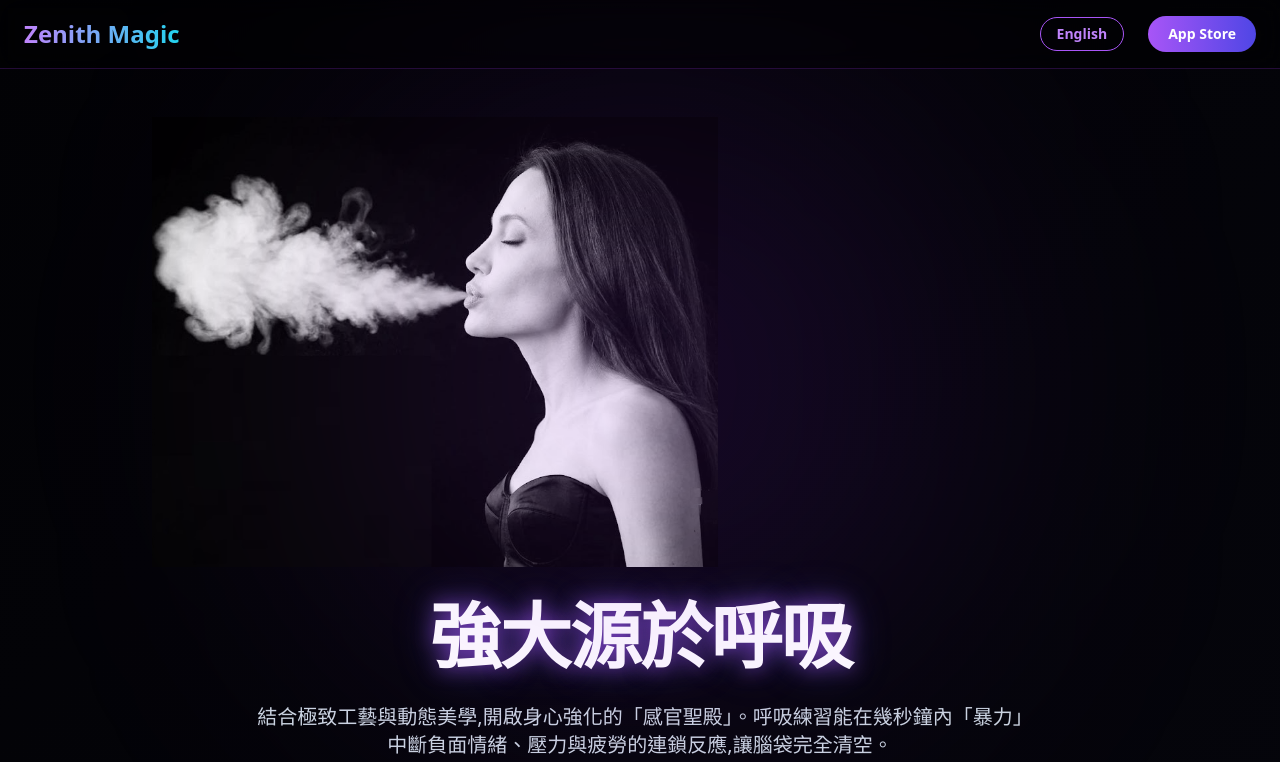
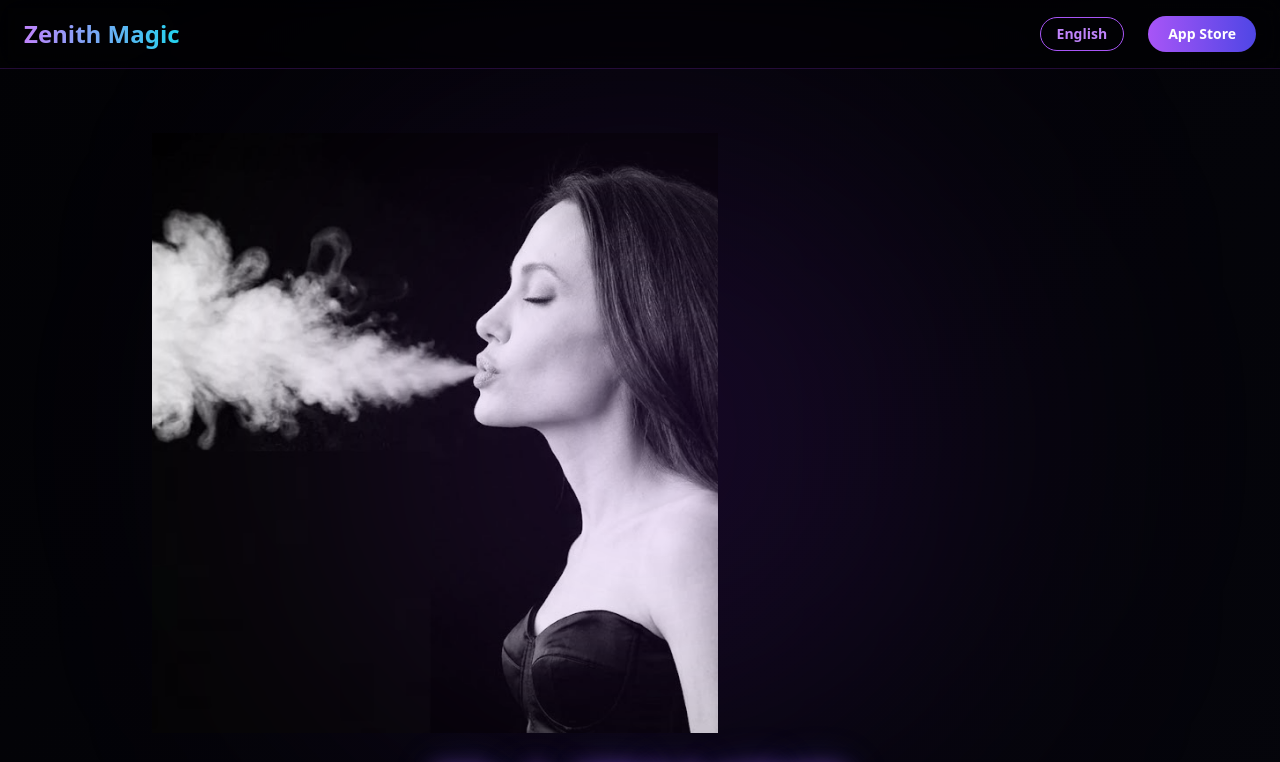
Before and after one commit to jksummerx8-hub/Zenith-Magic, a plain HTML site: page index.html in a window 1280 px wide. Shown: the top 762 px of the page. Drawn offline with nearby package versions, Linux system fonts and the light colour scheme.

Commit message:
Adjust layout and image height in index.html

```diff
--- a/index.html
+++ b/index.html
@@ -72,8 +72,8 @@ background: linear-gradient(90deg, #3B82F6 0%, #06B6D4 100%);
 <section class="max-w-5xl mx-auto text-center px-6 py-24 relative">
 <div class="absolute top-1/3 left-1/2 -translate-x-1/2 -translate-y-1/2 w-[600px] h-[600px] bg-purple-600/15 blur-[140px] rounded-full pointer-events-none"></div>
 
-<div class="w-full flex justify-start mb-8 -mt-12">
-    <div class="w-full md:w-[58%] h-[450px] overflow-hidden">
+<div class="w-full flex justify-start mb-8 -mt-8">
+    <div class="w-full md:w-[58%] h-[600px] overflow-hidden">
         <img src="https://raw.githubusercontent.com/jksummerx8-hub/Zenith-Magic/refs/heads/main/Breath.jpeg" alt="Zenith Magic Breath" class="w-full h-full object-cover object-center">
     </div>
 </div>
```
